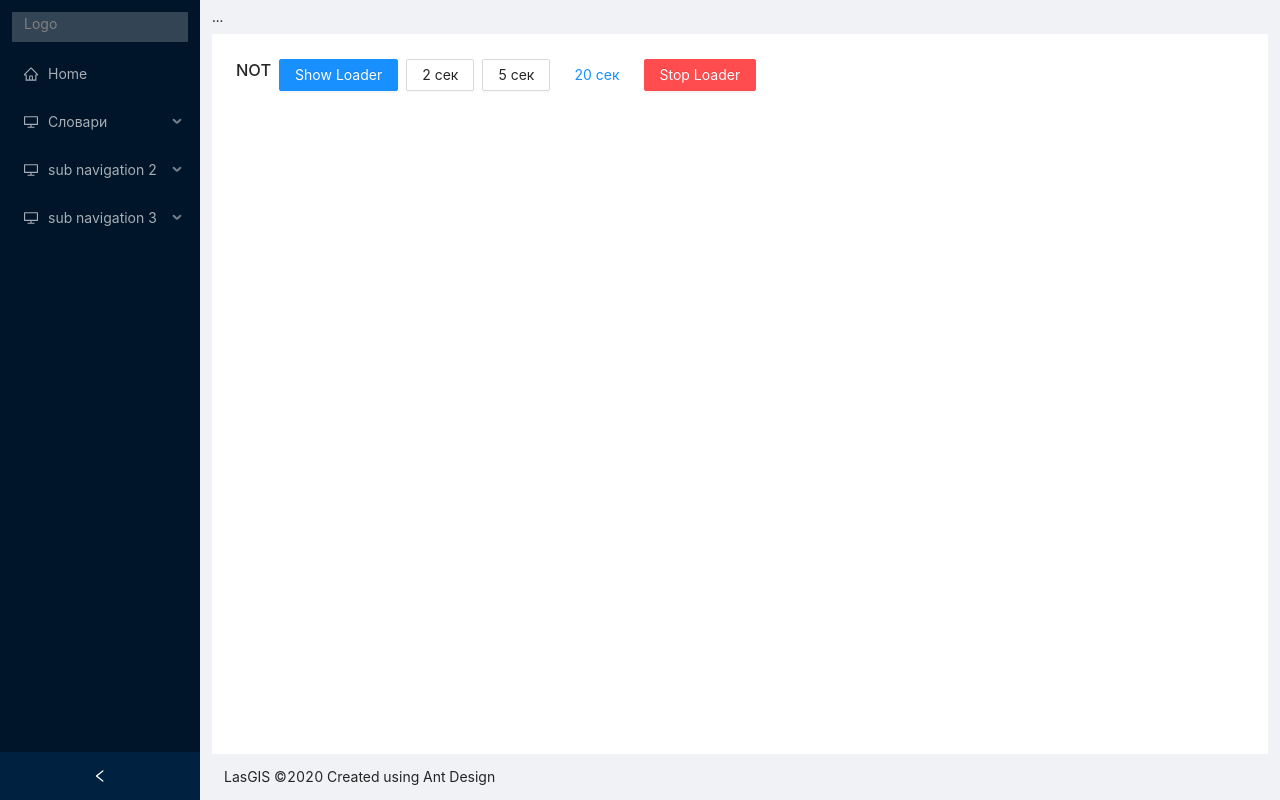
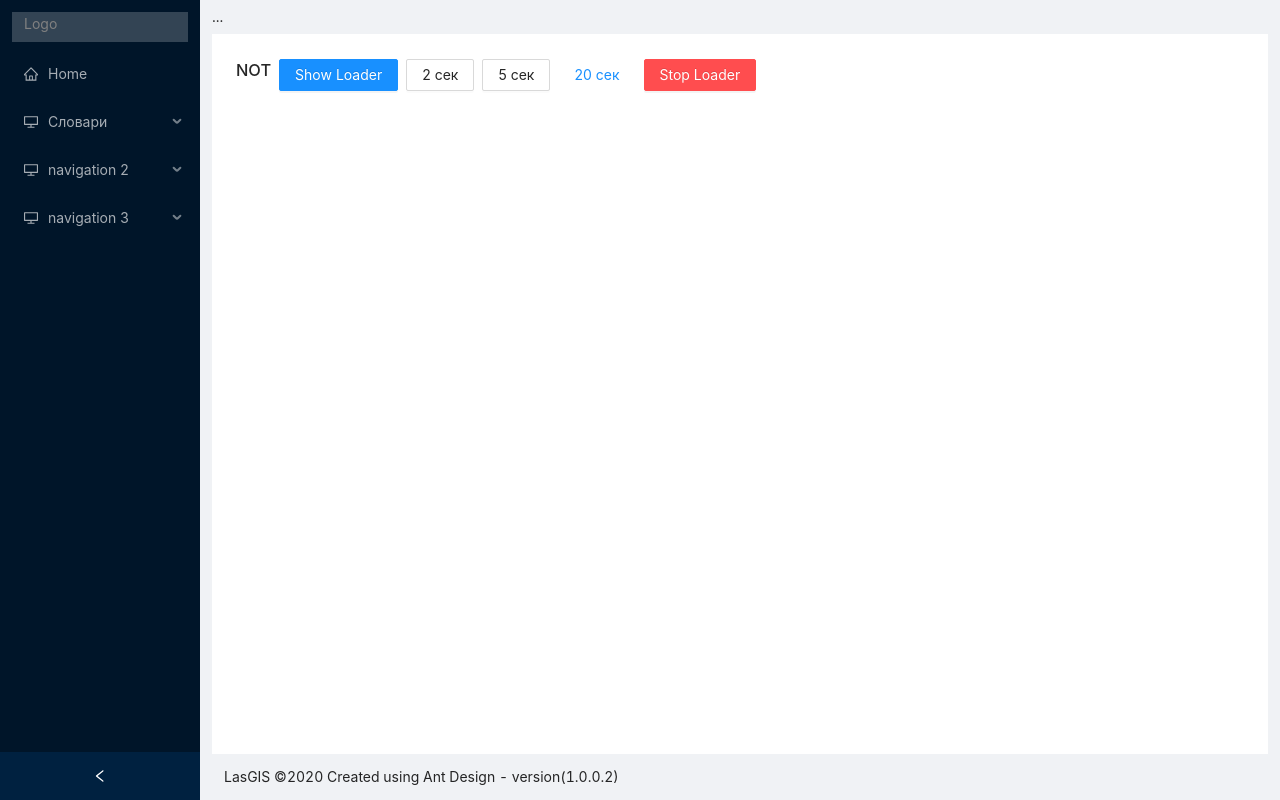
Before and after one commit to LasGIS/FoeHelp, a React (Create React App) app in the folder frontend/: page / in a window 1280 px wide. Built offline with nearby package versions, Linux system fonts and the light colour scheme.

Commit message:
build 0.0.2

```diff
--- a/frontend/src/pages/Eras/Eras.tsx
+++ b/frontend/src/pages/Eras/Eras.tsx
@@ -8,8 +8,13 @@ const ErasPage: React.FC = (props) => {
 
   return (
     <Table
+      style={{ width: '300px' }}
       dataSource={ERAS}
       columns={[ {
+        title: '№',
+        dataIndex: 'key',
+        width: '20px'
+      }, {
         title: 'Абр.',
         dataIndex: 'short',
         width: '60px',
@@ -17,7 +22,6 @@ const ErasPage: React.FC = (props) => {
       }, {
         title: 'Полное название',
         dataIndex: 'name',
-        width: '260px',
         sorter: (a: EraType, b: EraType) => compareAlphabetically(a.name, b.name),
       } ]}
       bordered
--- a/frontend/src/pages/Main/App.tsx
+++ b/frontend/src/pages/Main/App.tsx
@@ -12,6 +12,9 @@ import { findSelectedMenuByPathname, MENU_DATA, MenuData } from "./MenuHelper";
 
 const { SubMenu } = Menu;
 const { Content, Footer, Sider } = Layout;
+
+/**  */
+const version = '1.0.0.2';
 
 const resolveSubmenu = (subMenus: MenuData[]) => {
   return subMenus.map((menu: MenuData) => {
@@ -109,7 +112,7 @@ function App() {
             {RESOLVED_ROUTES}
           </Switch>
         </Content>
-        <Footer className='footer'>LasGIS ©2020 Created using Ant Design</Footer>
+        <Footer className='footer'>LasGIS ©2020 Created using Ant Design - version({version})</Footer>
       </Layout>
     </Layout>
   );
--- a/frontend/src/pages/Main/MenuHelper.tsx
+++ b/frontend/src/pages/Main/MenuHelper.tsx
@@ -44,25 +44,25 @@ export const MENU_DATA: MenuData[] = [
       pathname: "/great-buildings", component: <Optional text="Great Buildings"/>
     } ]
   }, {
-    type: 'submenu', key: "sub2", name: "sub navigation 2", icon: <DesktopOutlined/>,
+    type: 'submenu', key: "sub2", name: "navigation 2", icon: <DesktopOutlined/>,
     subMenus: [ {
       type: 'option', key: "sub2-1", name: "Option 1", icon: <LaptopOutlined/>,
       pathname: "/sub2-option1", component: <Optional text="SUB2 OPTION1"/>
     }, {
-      type: 'submenu', key: "sub22", name: "sub navigation 22", icon: <DesktopOutlined/>,
+      type: 'submenu', key: "sub22", name: "navigation 22", icon: <DesktopOutlined/>,
       subMenus: [ {
         type: 'option', key: "sub22-1", name: "Option 1", icon: <LaptopOutlined/>,
-        pathname: "/sub22-option1", component: <Optional text="SUB22 OPTION1"/>
+        pathname: "/sub22-option1", component: <Optional text="SUB2 SUB22 OPTION1"/>
       },{
         type: 'option', key: "sub22-2", name: "Option 2", icon: <LaptopOutlined/>,
-        pathname: "/sub22-option2", component: <Optional text="SUB22 OPTION2"/>
+        pathname: "/sub22-option2", component: <Optional text="SUB2 SUB22 OPTION2"/>
       } ]
     }, {
       type: 'option', key: "sub2-3", name: "Option 3", icon: <LaptopOutlined/>,
       pathname: "/sub2-option3", component: <Optional text="SUB2 OPTION3"/>
     } ]
   }, {
-    type: 'submenu', key: "sub3", name: "sub navigation 3", icon: <DesktopOutlined/>,
+    type: 'submenu', key: "sub3", name: "navigation 3", icon: <DesktopOutlined/>,
     subMenus: [ {
       type: 'option', key: "sub3-1", name: "Option 1", icon: <LaptopOutlined/>,
       pathname: "/sub3-option1", component: <Optional text="SUB3 OPTION1"/>
@@ -99,6 +99,7 @@ export const findSelectedMenuByPathname = (
           }
         }
     }
+    return undefined;
   }).filter(menu => menu);
   return selected.length ? selected[0] : undefined;
 };
```
Also changed, not shown: 19 other files (tests, documents, lock files or other folders).
